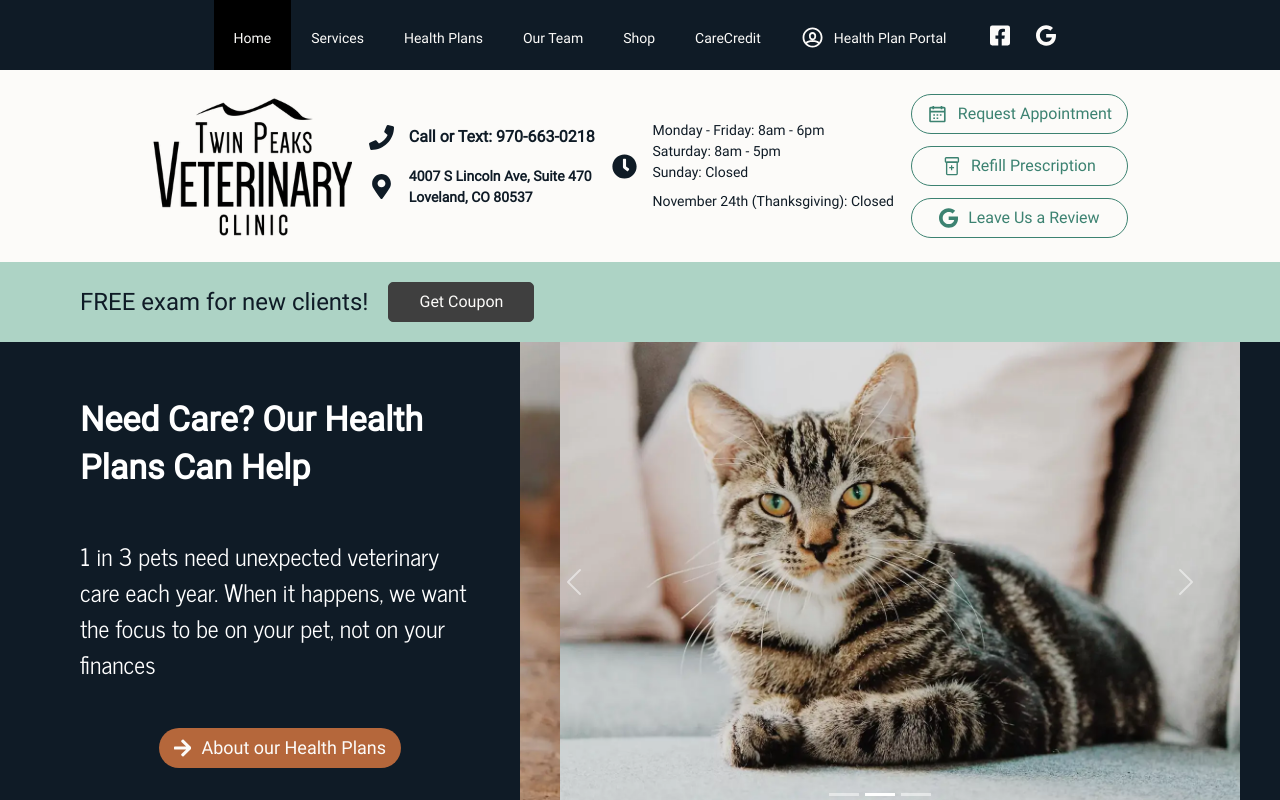
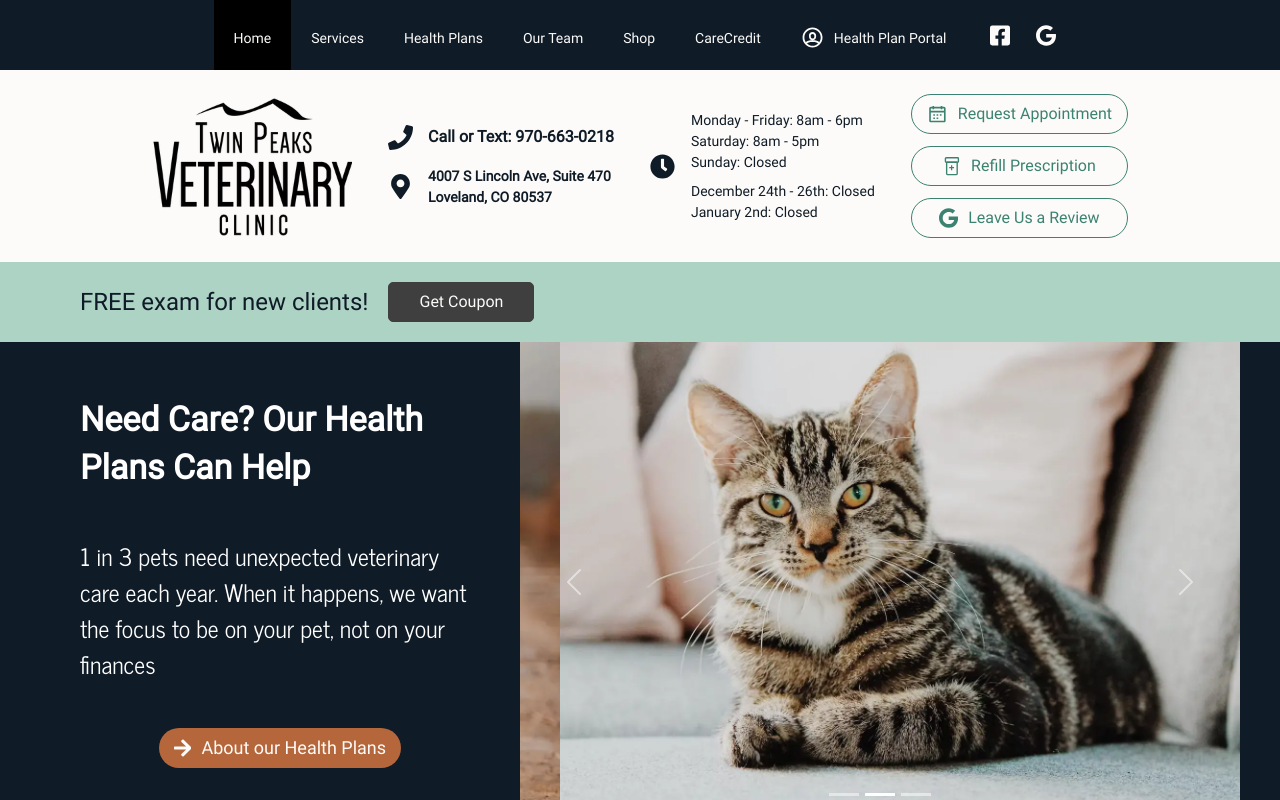
Before and after one commit to ergarner11/twin-peaks-website, a React (Create React App) app: page / in a window 1280 px wide. Built offline with nearby package versions, Linux system fonts and the light colour scheme; no server answers.

Commit message:
Update winter holiday hours

```diff
--- a/src/components/common/hours.jsx
+++ b/src/components/common/hours.jsx
@@ -27,9 +27,8 @@ function Hours({ darkmode, expanded }) {
           {!expanded && <p className={className}>Monday - Friday: 8am - 6pm</p>}
           <p className={className}>Saturday: 8am - 5pm</p>
           <p className={className}>Sunday: Closed</p>
-          <p className={`${className} mt-2`}>
-            November 24th (Thanksgiving): Closed
-          </p>
+          <p className={`${className} mt-2`}>December 24th - 26th: Closed</p>
+          <p className={className}>January 2nd: Closed</p>
         </div>
       </div>
     </div>
```
